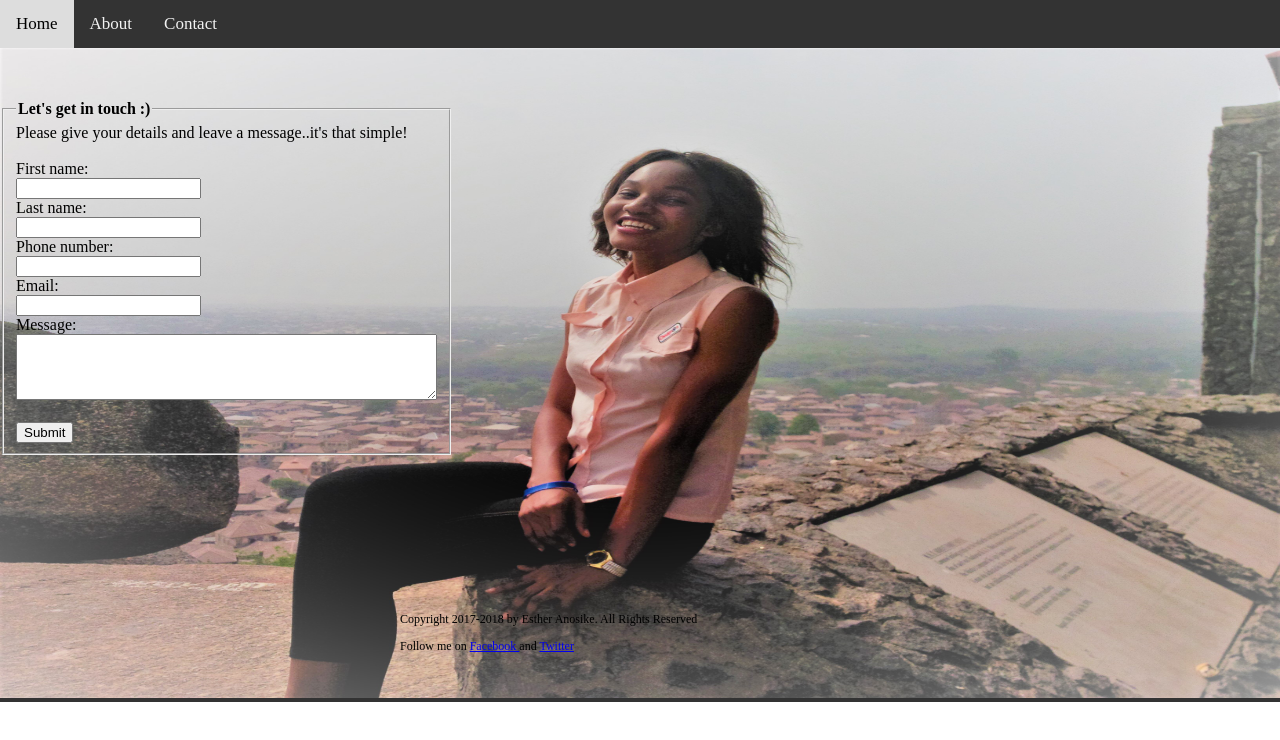
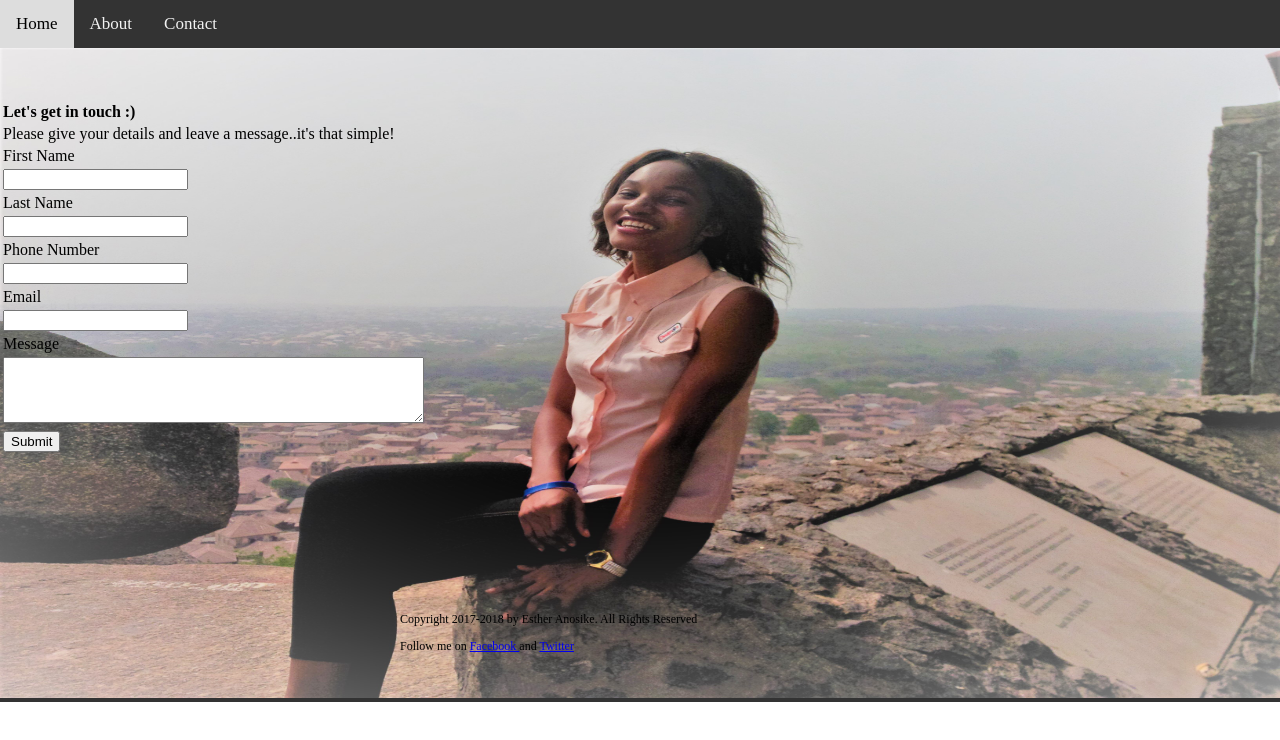
Before and after one commit to EstherAnosike/estheranosike.github.io, a plain HTML site: page contact_me.html in a window 1280 px wide. Drawn offline with Linux system fonts and the light colour scheme.

Commit message:
changed my form to a table

```diff
--- a/contact_me.html
+++ b/contact_me.html
@@ -18,7 +18,54 @@
 
 <body>
 <div class="container">
-<form action="#" style="width: 400px; position:absolute; top: 100px;">
+<table style="width: 400px; position:absolute; top: 100px;">
+    <thead>
+        <tr>
+            <td><strong>Let's get in touch :)</strong></td>
+        </tr>
+    </thead>
+    <tbody>
+        <tr>
+            <td>Please give your details and leave a message..it's that simple!</td>
+        </tr>
+        <tr>
+            <td>First Name</td>
+        </tr>
+        <tr>
+            <td><input type="text" name="firstname" value=""></td>
+        </tr>
+        <tr>
+            <td>Last Name</td>
+        </tr>
+        <tr>
+            <td><input type="text" name="lastname" value=""></td>
+        </tr>
+        <tr>
+            <td>Phone Number</td>
+        </tr>
+        <tr>
+            <td><input type="text" name="phonenumber" value=""></td>
+        </tr>
+        <tr>
+            <td>Email</td>
+        </tr>
+        <tr>
+            <td><input type="text" name="email" value=""></td>
+        </tr>
+        <tr>
+            <td>Message</td>
+        </tr>
+        <tr>
+            <td><textarea rows="4" cols="50"></textarea></td>
+        </tr>
+    </tbody>
+    <tfoot>
+        <tr>
+            <td><input type="submit" value="Submit"></td>
+        </tr>
+    </tfoot>
+</table>
+<!-- <form action="#" style="width: 400px; position:absolute; top: 100px;">
   <fieldset>
     <legend><strong>Let's get in touch :)</strong></legend>
     Please give your details and leave a message..it's that simple!
@@ -41,7 +88,7 @@
     <br><br>
     <input type="submit" value="Submit">
   </fieldset>
-</form>
+</form> -->
 
 <div id="footer" >
 		<p> Copyright 2017-2018 by Esther Anosike. All Rights Reserved</p>
```
